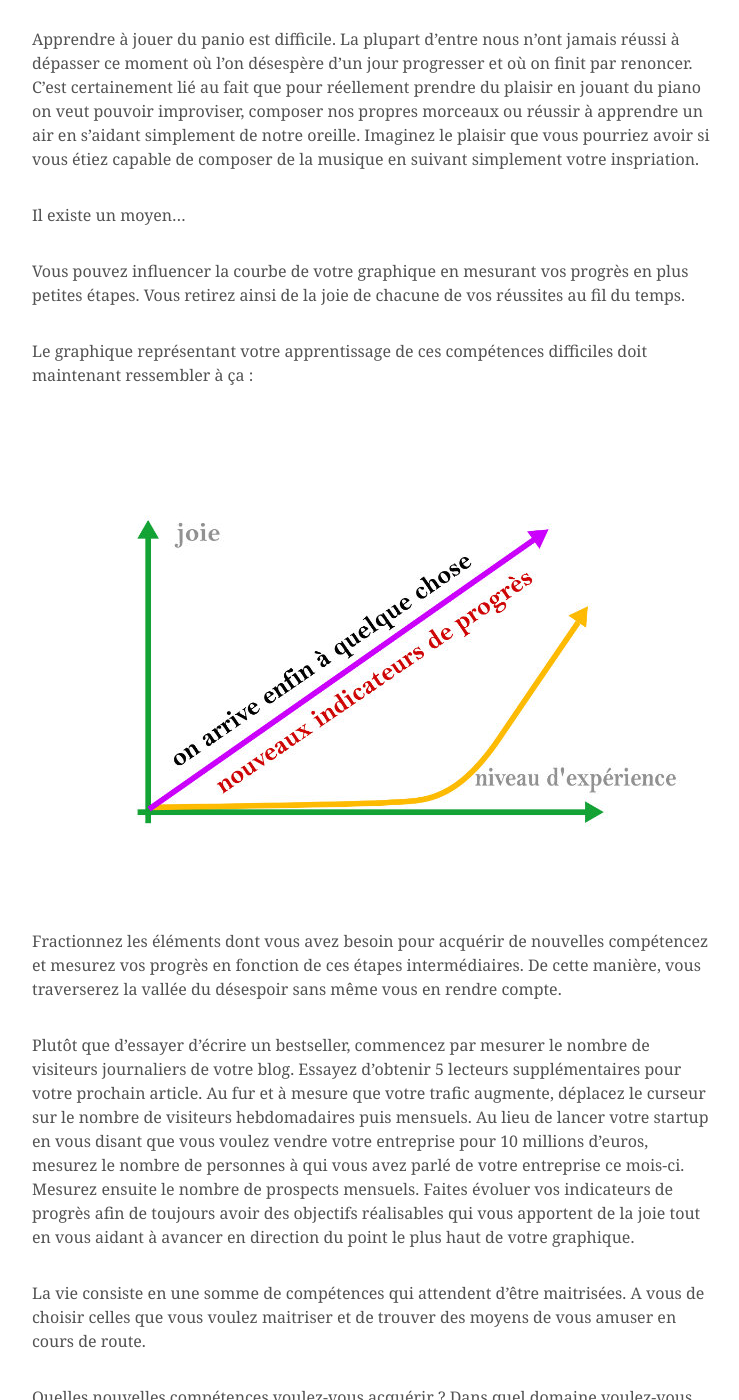
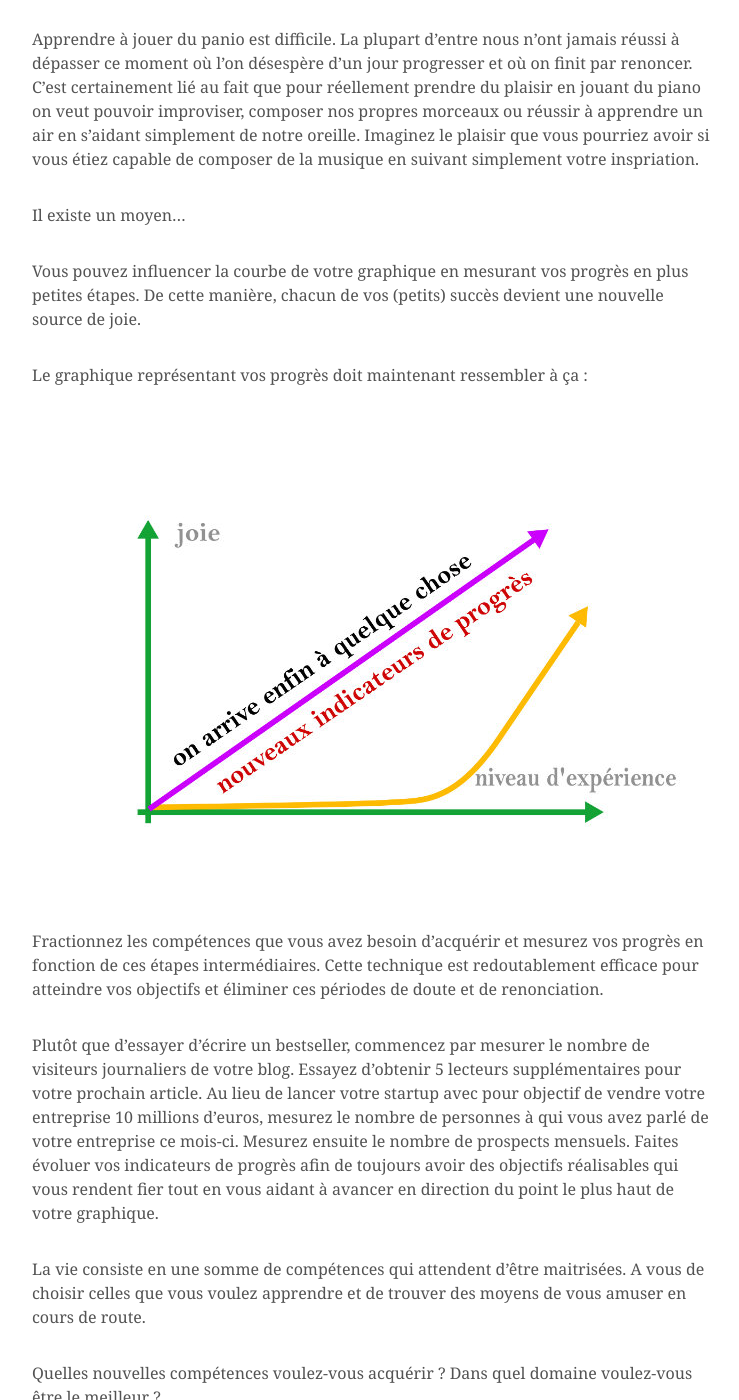
Before and after one commit to tarikpeudon/tarikpeudon.github.io, a Jekyll site: the page built from _posts/2015-11-20-vous-pouvez-etre-expert-dans-tous-les-domaines.markdown, in a window 1280 px wide and 1400 px high, scrolled down 1727 px. Shown: the whole window, without its empty margins (268-1007 px from the left). Built offline with Jekyll 4.4.1, drawn with Linux system fonts in a browser that asks for light colours; some web fonts are replaced.

Commit message:
Update 2015-11-20-vous-pouvez-etre-expert-dans-tous-les-domaines.markdown

```diff
--- a/_posts/2015-11-20-vous-pouvez-etre-expert-dans-tous-les-domaines.markdown
+++ b/_posts/2015-11-20-vous-pouvez-etre-expert-dans-tous-les-domaines.markdown
@@ -23,17 +23,16 @@ Apprendre à jouer du panio est difficile. La plupart d’entre nous n’ont jam
 
 Il existe un moyen…
 
-Vous pouvez influencer la courbe de votre graphique en mesurant vos progrès en plus petites étapes. Vous retirez ainsi de la joie de chacune de vos réussites au fil du temps.
+Vous pouvez influencer la courbe de votre graphique en mesurant vos progrès en plus petites étapes. De cette manière, chacun de vos (petits) succès devient une nouvelle source de joie.
 
-Le graphique représentant votre apprentissage de ces compétences difficiles doit maintenant ressembler à ça :
+Le graphique représentant vos progrès doit maintenant ressembler à ça :
 
 ![apprendre-ameliorer-progresser](/assets/gr3.jpg)
 
-Fractionnez les éléments dont vous avez besoin pour acquérir de nouvelles compétencez et mesurez vos progrès en fonction de ces étapes intermédiaires. De cette manière, vous traverserez la vallée du désespoir sans même vous en rendre compte.
+Fractionnez les compétences que vous avez besoin d'acquérir et mesurez vos progrès en fonction de ces étapes intermédiaires. Cette technique est redoutablement efficace pour atteindre vos objectifs et éliminer ces périodes de doute et de renonciation.
 
-Plutôt que d’essayer d’écrire un bestseller, commencez par mesurer le nombre de visiteurs journaliers de votre blog. Essayez d’obtenir 5 lecteurs supplémentaires pour votre prochain article. Au fur et à mesure que votre trafic augmente, déplacez le curseur sur le nombre de visiteurs hebdomadaires puis mensuels. Au lieu de lancer votre startup en vous disant que vous voulez vendre votre entreprise pour 10 millions d’euros, mesurez le nombre de personnes à qui vous avez parlé de votre entreprise ce mois-ci. Mesurez ensuite le nombre de prospects mensuels. Faites évoluer vos  indicateurs de progrès afin de toujours avoir des objectifs réalisables qui vous apportent de la joie tout en vous aidant à avancer en direction du point le plus haut de votre graphique.
+Plutôt que d’essayer d’écrire un bestseller, commencez par mesurer le nombre de visiteurs journaliers de votre blog. Essayez d’obtenir 5 lecteurs supplémentaires pour votre prochain article. Au lieu de lancer votre startup avec pour objectif de vendre votre entreprise 10 millions d’euros, mesurez le nombre de personnes à qui vous avez parlé de votre entreprise ce mois-ci. Mesurez ensuite le nombre de prospects mensuels. Faites évoluer vos  indicateurs de progrès afin de toujours avoir des objectifs réalisables qui vous rendent fier tout en vous aidant à avancer en direction du point le plus haut de votre graphique.
 
-
-La vie consiste en une somme de compétences qui attendent d’être maitrisées. A vous de choisir celles que vous voulez maitriser et de trouver des moyens de vous amuser en cours de route.
+La vie consiste en une somme de compétences qui attendent d’être maitrisées. A vous de choisir celles que vous voulez apprendre et de trouver des moyens de vous amuser en cours de route.
 
 Quelles nouvelles compétences voulez-vous acquérir ? Dans quel domaine voulez-vous être le meilleur ?
```
